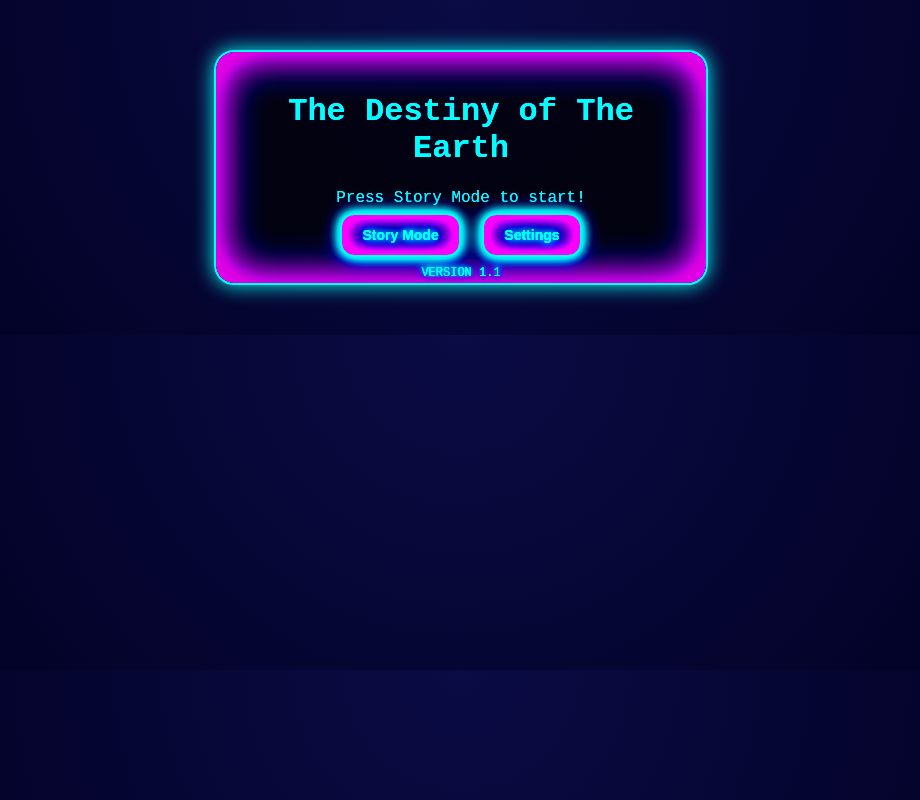
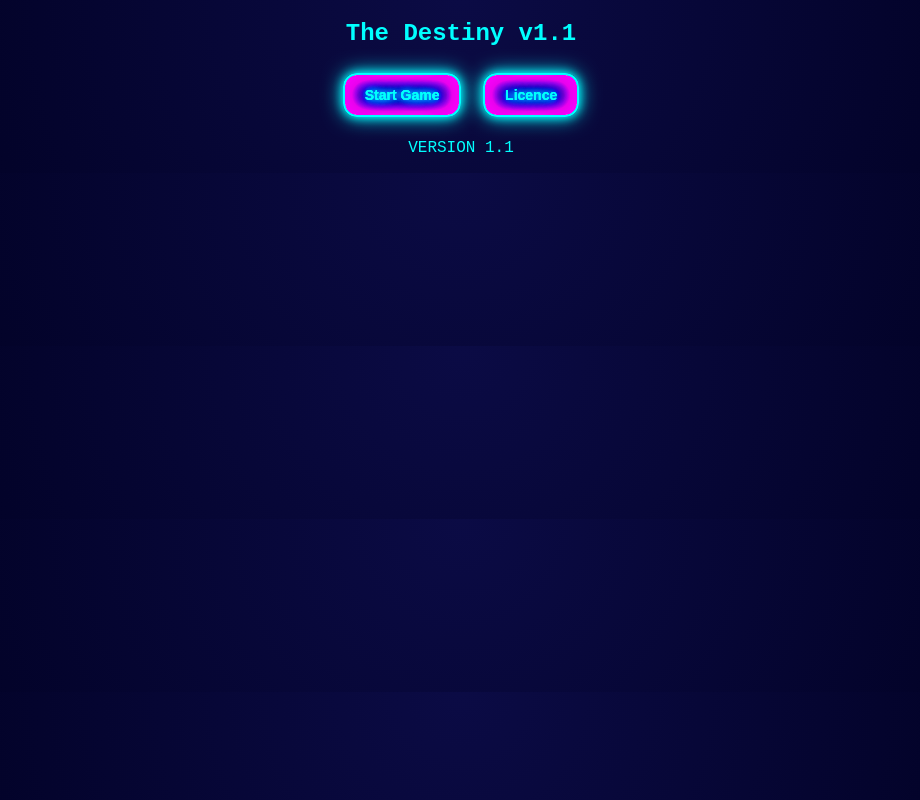
Before and after one commit to CoolyDucks/TheDestinyOftheEarth, a plain HTML site: page index.html in a window 1280 px wide. Shown: the whole page, without its empty margins (179-1099 px from the left). Drawn offline with Linux system fonts and the light colour scheme.

Commit message:
Update HTML structure and versioning elements

```diff
--- a/index.html
+++ b/index.html
@@ -2,20 +2,31 @@
 <html lang="en">
 <head>
 <meta charset="UTF-8">
-<title>The Destiny v1.1 - CoolyDucks</title>
+<title>The Destiny V1.1 - CoolyDucks</title>
 <link rel="stylesheet" href="style.css">
 </head>
 <body>
 
-<!-- Main Menu -->
-<div id="mainMenu">
+<div id="splash">
+  <h2>The Destiny v1.1</h2>
+  <button id="startBtn">Start Game</button>
+  <button id="licenceBtn">Licence</button>
+  <p class="version">VERSION 1.1</p>
+</div>
+
+<div id="licence" class="hidden">
+  <h2>Licence - CoolyDucks</h2>
+  <p>GicenseWork Licence v1.0 ... (نفس النص الموجود)</p>
+  <button id="licenceBackBtn">Back</button>
+</div>
+
+<div id="mainMenu" class="hidden">
   <h1>The Destiny of The Earth</h1>
-  <div id="tips">Press Story Mode to start!</div>
+  <div id="tips"></div>
   <button id="storyBtn">Story Mode</button>
   <button id="settingsBtn">Settings</button>
 </div>
 
-<!-- Settings -->
 <div id="settingsMenu" class="hidden">
   <h2>Settings</h2>
   <button id="volUpBtn">Volume +</button>
@@ -23,19 +34,15 @@
   <button id="backMenuBtn">Back to Menu</button>
 </div>
 
-<!-- Game Canvas -->
 <canvas id="gameCanvas" width="600" height="450" class="hidden"></canvas>
+<canvas id="miniMap" width="225" height="90" class="hidden"></canvas>
 
-<!-- Controls -->
 <div id="controls" class="hidden">
   <button id="leftBtn">⬅️ Left</button>
   <button id="shootBtn">⚡ Shoot</button>
   <button id="rightBtn">➡️ Right</button>
 </div>
 
-<!-- VERSION label -->
-<div class="version-label">VERSION 1.1</div>
-
 <script src="game.js"></script>
 </body>
 </html>
```
